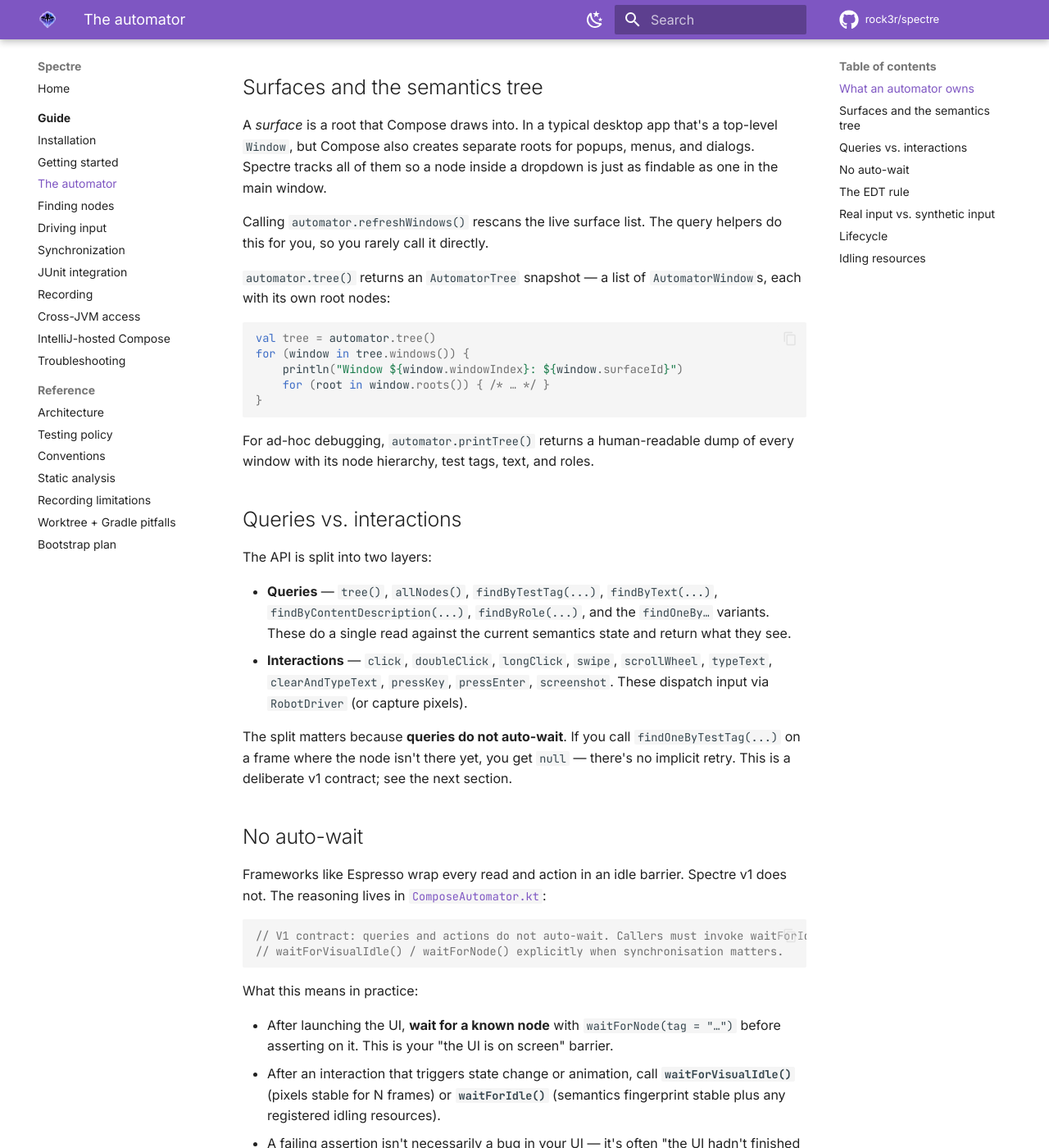
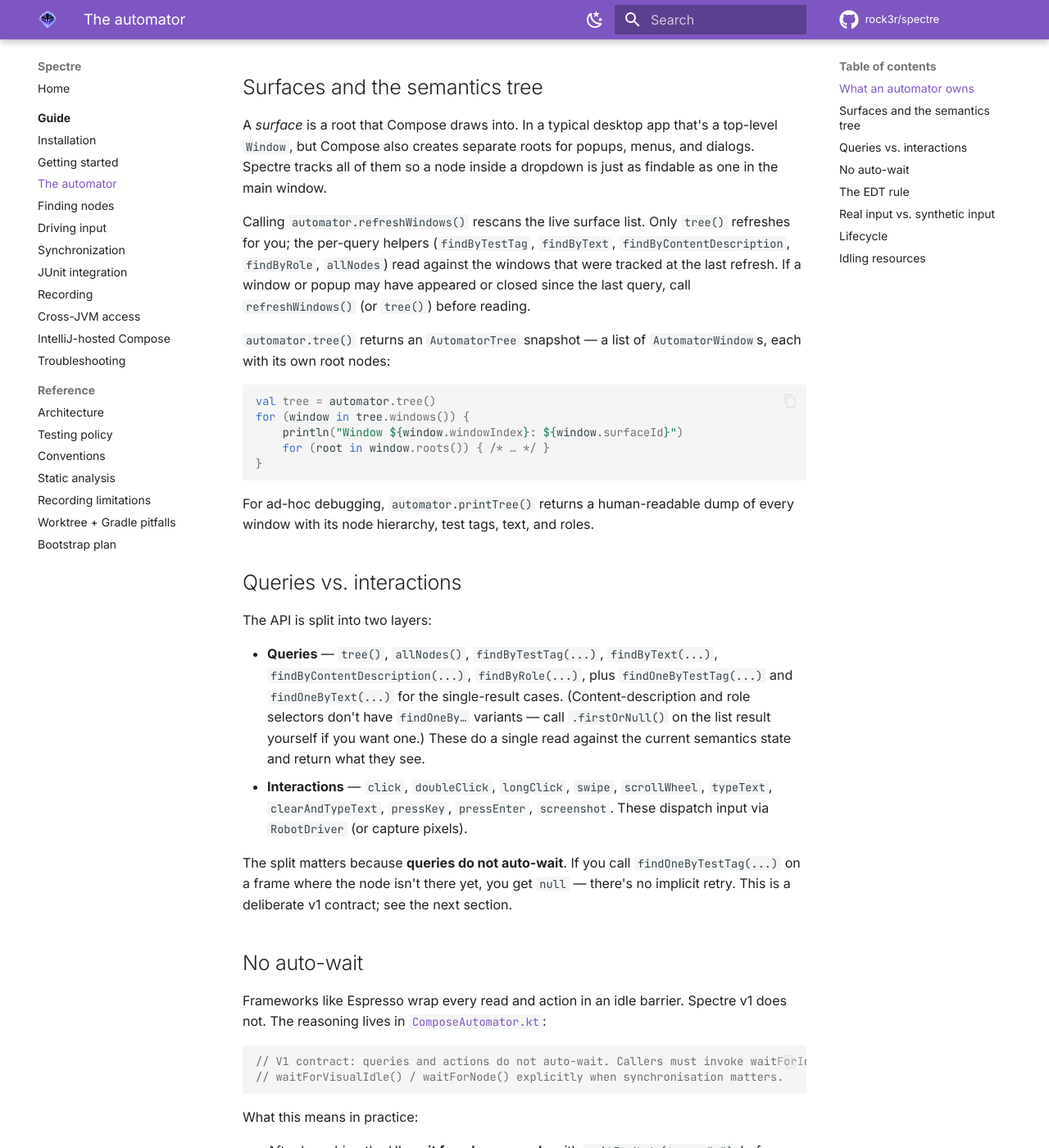
Before and after one commit to rock3r/spectre, an MkDocs documentation site: the page built from docs/guide/automator.md, in a window 1280 px wide and 1400 px high, scrolled down 700 px. Shown: the whole window at 82% size. Built offline with MkDocs 1.6.1 and Material for MkDocs 9.7.7, drawn with Linux system fonts in a browser that asks for light colours; comment, search, counter and statistics services are not loaded.

Commit message:
docs: address second-pass review findings
- automator.md: only tree() refreshes the window list; the per-query helpers
  read against the most recent refresh. Documented explicitly so callers
  know when to call refreshWindows() themselves.
- automator.md: only findByTestTag and findByText have findOneBy* helpers.
  Content-description and role only have list-shaped variants — call
  firstOrNull() yourself for those.
- interactions.md: move InputEvent / KeyEvent imports to the top of the
  keyboard sample so the snippet actually compiles.

mkdocs build --strict still passes.

Co-Authored-By: Claude Opus 4.7 (1M context) <noreply@anthropic.com>

```diff
--- a/docs/guide/automator.md
+++ b/docs/guide/automator.md
@@ -32,8 +32,11 @@ top-level `Window`, but Compose also creates separate roots for popups, menus, a
 dialogs. Spectre tracks all of them so a node inside a dropdown is just as findable as
 one in the main window.
 
-Calling `automator.refreshWindows()` rescans the live surface list. The query helpers do
-this for you, so you rarely call it directly.
+Calling `automator.refreshWindows()` rescans the live surface list. Only `tree()`
+refreshes for you; the per-query helpers (`findByTestTag`, `findByText`,
+`findByContentDescription`, `findByRole`, `allNodes`) read against the windows that
+were tracked at the last refresh. If a window or popup may have appeared or closed
+since the last query, call `refreshWindows()` (or `tree()`) before reading.
 
 `automator.tree()` returns an `AutomatorTree` snapshot — a list of `AutomatorWindow`s,
 each with its own root nodes:
@@ -54,8 +57,11 @@ window with its node hierarchy, test tags, text, and roles.
 The API is split into two layers:
 
 - **Queries** — `tree()`, `allNodes()`, `findByTestTag(...)`, `findByText(...)`,
-  `findByContentDescription(...)`, `findByRole(...)`, and the `findOneBy…` variants.
-  These do a single read against the current semantics state and return what they see.
+  `findByContentDescription(...)`, `findByRole(...)`, plus `findOneByTestTag(...)` and
+  `findOneByText(...)` for the single-result cases. (Content-description and role
+  selectors don't have `findOneBy…` variants — call `.firstOrNull()` on the list result
+  yourself if you want one.) These do a single read against the current semantics state
+  and return what they see.
 - **Interactions** — `click`, `doubleClick`, `longClick`, `swipe`, `scrollWheel`,
   `typeText`, `clearAndTypeText`, `pressKey`, `pressEnter`, `screenshot`. These dispatch
   input via `RobotDriver` (or capture pixels).
```
Also changed, not shown: docs/guide/interactions.md (+3 -2 lines).
